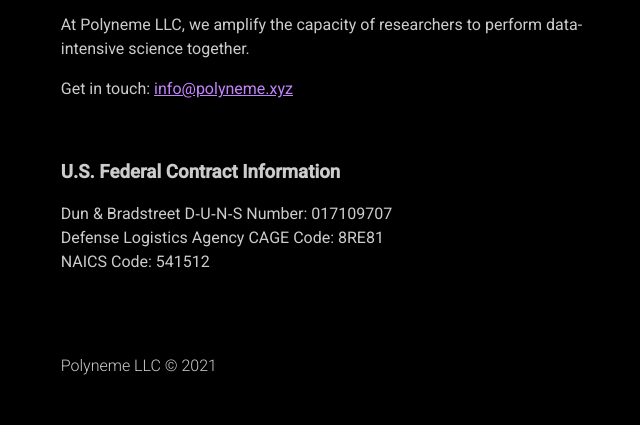
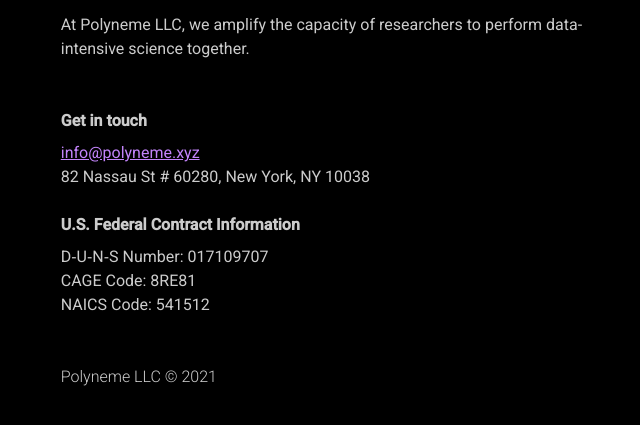
Before and after one commit to polyneme/landing, a plain HTML site: page index.html in a window 1280 px wide. Shown: the part 291-716 px from the top of the page, without its empty margins (287-927 px from the left). Drawn offline with Linux system fonts and the light colour scheme.

Commit message:
add NY mailing address

```diff
--- a/index.html
+++ b/index.html
@@ -65,16 +65,18 @@
     <p>
       At Polyneme LLC, we amplify the capacity of researchers to perform data-intensive science together.
     </p>
+    <h4 style="margin-bottom: -0.5em; margin-top: 3em">Get in touch</h4>
     <p>
-      Get in touch: <a href="mailto:info@polyneme.xyz">info@polyneme.xyz</a>
+      <a href="mailto:info@polyneme.xyz">info@polyneme.xyz</a><br>
+      82 Nassau St # 60280, New York, NY 10038<br>
     </p>
-    <h3 style="margin-bottom:0; margin-top: 3em">U.S. Federal Contract Information</h3>
+    <h4 style="margin-bottom: -0.5em; margin-top: 1.5em">U.S. Federal Contract Information</h4>
     <p>
-      Dun & Bradstreet D‑U‑N‑S Number: 017109707<br>
-      Defense Logistics Agency CAGE Code: 8RE81<br>
+      D‑U‑N‑S Number: 017109707<br>
+      CAGE Code: 8RE81<br>
       NAICS Code: 541512<br>
     </p>
-    <h4 style="margin-top: 5em; font-weight: lighter">
+    <h4 style="margin-top: 3em; font-weight: lighter">
       Polyneme LLC © 2021
     </h4>
 
```
